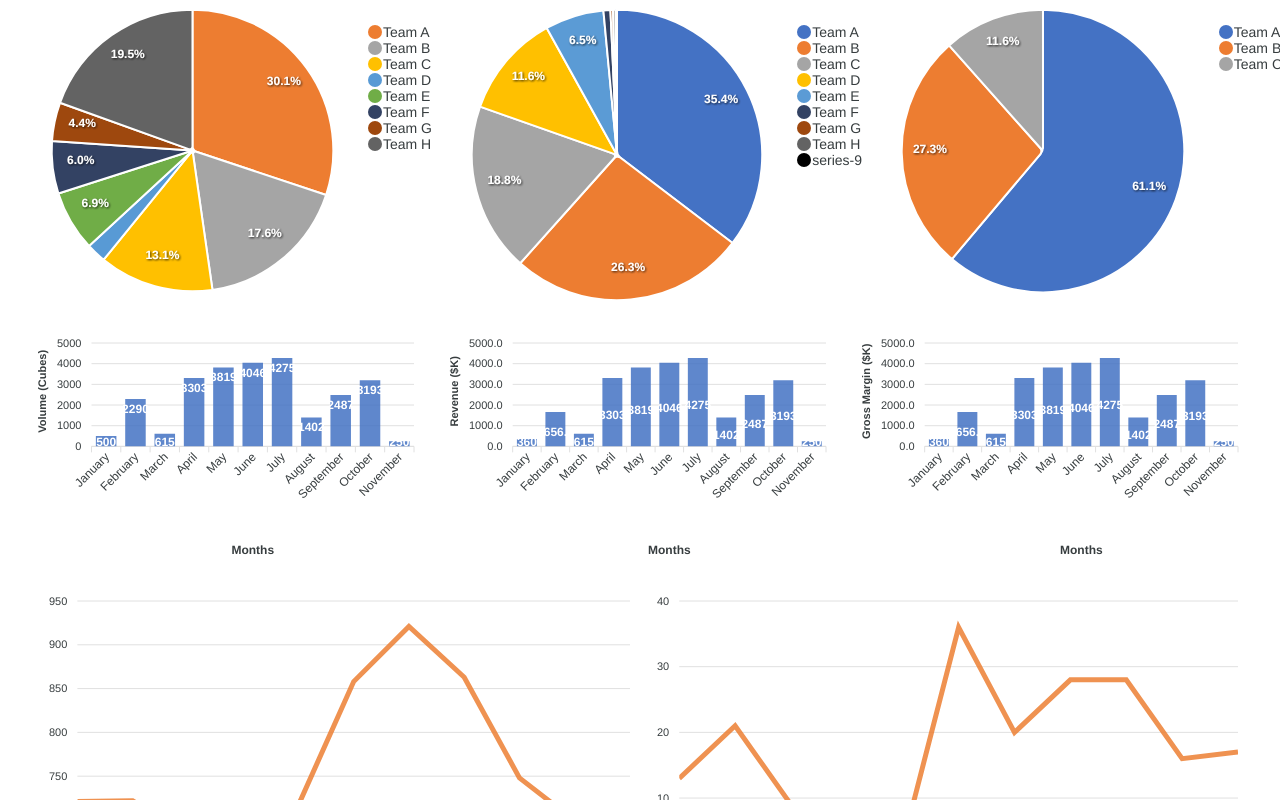
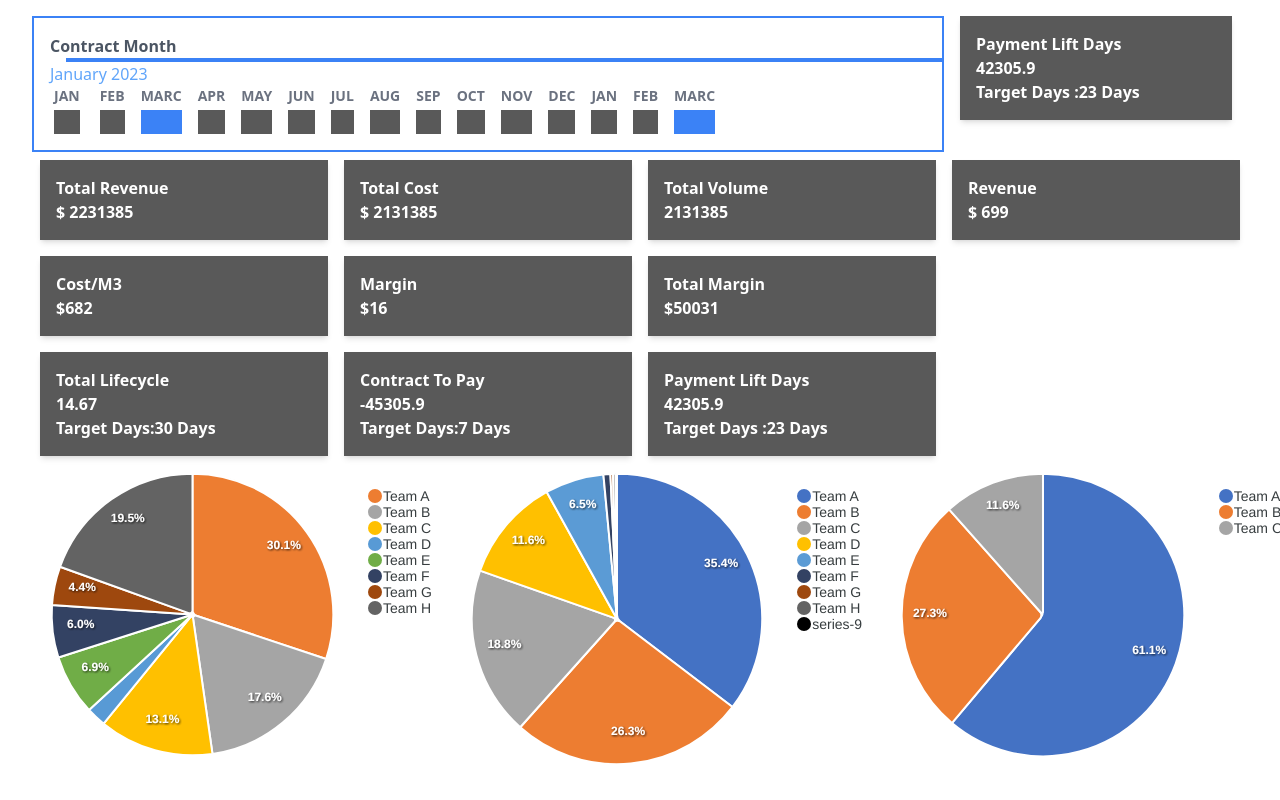
Before and after one commit to Felexonyango/Assessment, a React (Vite) app: page / in a window 1280 px wide. Shown: the top 800 px of the page. Built offline with nearby package versions, Linux system fonts and the light colour scheme.

Commit message:
updated changes

```diff
--- a/src/App.jsx
+++ b/src/App.jsx
@@ -12,10 +12,12 @@ import Revenue from "./components/energyDel/bar/Revenue";
 import GrossMargin from "./components/energyDel/bar/GrossMargin";
 import AverageMargin from "./components/energyDel/line/AverageMargin";
 import AverageSales from "./components/energyDel/line/AverageSales";
+import EnergyDashboard from "./components/energyDel/EnergyDashboard";
 
 function App() {
   return (
     <div className="container">
+      <EnergyDashboard/>
       <div className="flex flex-col md:flex-row">
         <FirstChart />
         <SecondChart />
@@ -25,19 +27,15 @@ function App() {
         <VolumeCube />
         <Revenue />
         <GrossMargin />
+      </div>
+      <div className="flex flex-col md:flex-row ">
+        <div className=" w-full">
+          <AverageSales />
         </div>
-        <div className="flex flex-col md:flex-row ">
         <div className=" w-full">
-
-        <AverageSales/>
-          </div>
-          <div className=" w-full">
-
-        <AverageMargin/>
-          </div>
-
+          <AverageMargin />
         </div>
-
+      </div>
     </div>
   );
 }
--- /dev/null
+++ b/src/components/energyDel/EnergyDashboard.jsx
@@ -0,0 +1,108 @@
+import React, { useState } from "react";
+import MonthBar from "./MonthBar";
+
+const EnergyDashboard = () => {
+  const [totalRevenue, setTotalRevenue] = useState(2231385);
+  const [totalCost, setTotalCost] = useState(2131385);
+  const [totalMargin, setTotalMargin] = useState(50031);
+  const [totalVolume, setTotalVolume] = useState(2131385);
+  const [revenue, setRevenue] = useState(699);
+  const [cost, setCost] = useState(682);
+  const [margin, setMargin] = useState(16);
+  const [totalLifecycle, setTotalLifecycle] = useState(14.67);
+  const [contractToPay, setContractToPay] = useState(45305.9);
+  const [paymentLiftDays, setPaymentLiftDays] = useState(42305.9);
+
+  return (
+    <>
+      <div className="flex flex-wrap w-full">
+        <div className="w-full md:w-1/2 lg:w-3/4">
+          <MonthBar />
+        </div>
+        <div className="w-full md:w-1/2 lg:w-1/4 p-2">
+          <div className="bg-customGray p-4 m-2 rounded-lg shadow-md">
+            <h2 className="text-white  font-bold">Payment Lift Days</h2>
+            <p className="text-white  font-bold">{paymentLiftDays}</p>
+            <p className="text-white  font-bold"> Target Days :23 Days</p>
+          </div>
+        </div>
+      </div>
+      <div className="flex flex-wrap w-full">
+        <div className="w-full md:w-1/2 lg:w-1/4">
+          <div className="bg-customGray p-4 m-2 rounded-lg shadow-md">
+            <h2 className="text-white  font-bold">Total Revenue</h2>
+            <p className="text-white  font-bold"> $ {totalRevenue}</p>
+          </div>
+        </div>
+        <div className="w-full md:w-1/2 lg:w-1/4">
+          <div className="bg-customGray p-4 m-2 rounded-lg shadow-md">
+            <h2 className="text-white  font-bold">Total Cost</h2>
+            <p className="text-white  font-bold"> $ {totalCost}</p>
+          </div>
+        </div>
+
+        <div className="w-full md:w-1/2 lg:w-1/4">
+          <div className="bg-customGray p-4 m-2 rounded-lg shadow-md">
+            <h2 className="text-white  font-bold">Total Volume</h2>
+            <p className="text-white  font-bold">{totalVolume}</p>
+          </div>
+        </div>
+
+        <div className="w-full md:w-1/2 lg:w-1/4">
+          <div className="bg-customGray p-4 m-2 rounded-lg shadow-md">
+            <h2 className="text-white  font-bold">Revenue</h2>
+            <p className="text-white  font-bold"> $ {revenue}</p>
+          </div>
+        </div>
+      </div>
+
+      <div className="flex flex-wrap w-full">
+        <div className="w-full md:w-1/2 lg:w-1/4">
+          <div className="bg-customGray p-4 m-2 rounded-lg shadow-md">
+            <h2 className="text-white  font-bold">Cost/M3</h2>
+            <p className="text-white  font-bold"> ${cost}</p>
+          </div>
+        </div>
+
+        <div className="w-full md:w-1/2 lg:w-1/4">
+          <div className="bg-customGray p-4 m-2 rounded-lg shadow-md">
+            <h2 className="text-white  font-bold">Margin</h2>
+            <p className="text-white  font-bold"> ${margin}</p>
+          </div>
+        </div>
+        <div className="w-full md:w-1/2 lg:w-1/4">
+          <div className="bg-customGray p-4 m-2 rounded-lg shadow-md">
+            <h2 className="text-white  font-bold">Total Margin</h2>
+            <p className="text-white  font-bold"> ${totalMargin}</p>
+          </div>
+        </div>
+      </div>
+      <div className="flex flex-wrap w-full">
+        <div className="w-full md:w-1/2 lg:w-1/4">
+          <div className="bg-customGray p-4 m-2 rounded-lg shadow-md">
+            <h2 className="text-white  font-bold">Total Lifecycle</h2>
+            <p className="text-white  font-bold">{totalLifecycle}</p>
+            <p className="text-white  font-bold">Target Days:30 Days</p>
+          </div>
+        </div>
+
+        <div className="w-full md:w-1/2 lg:w-1/4">
+          <div className="bg-customGray p-4 m-2 rounded-lg shadow-md">
+            <h2 className="text-white  font-bold">Contract To Pay</h2>
+            <p className="text-white  font-bold">-{contractToPay}</p>
+            <p className="text-white  font-bold">Target Days:7 Days</p>
+          </div>
+        </div>
+        <div className="w-full md:w-1/2 lg:w-1/4">
+          <div className="bg-customGray p-4 m-2 rounded-lg shadow-md">
+            <h2 className="text-white  font-bold">Payment Lift Days</h2>
+            <p className="text-white  font-bold">{paymentLiftDays}</p>
+            <p className="text-white  font-bold"> Target Days :23 Days</p>
+          </div>
+        </div>
+      </div>
+    </>
+  );
+};
+
+export default EnergyDashboard;
--- /dev/null
+++ b/src/components/energyDel/MonthBar.jsx
@@ -0,0 +1,67 @@
+import React, { useState } from "react";
+
+const MonthBar = () => {
+  const currentDate = new Date();
+  const [startYear, setStartYear] = useState(2023);
+  const [startMonth, setStartMonth] = useState(0);
+  const currentYear = currentDate.getFullYear();
+  const currentMonth = currentDate.getMonth();
+
+  const totalMonths =
+    (currentYear - startYear) * 12 + (currentMonth - startMonth) + 1;
+
+  const months = Array.from({ length: totalMonths }, (_, index) => {
+    const monthIndex = (startMonth + index) % 12;
+    return monthIndex < 0 ? monthIndex + 12 : monthIndex;
+  });
+
+  const monthLabels = [
+    "JAN",
+    "FEB",
+    "MARC",
+    "APR",
+    "MAY",
+    "JUN",
+    "JUL",
+    "AUG",
+    "SEP",
+    "OCT",
+    "NOV",
+    "DEC",
+  ];
+
+  return (
+    <div className="border-2 border-blue-500 rounded-lg mt-4">
+      <div className="p-4">
+        <h6 className="font-bold text-gray-600">Contract Month</h6>
+        <hr className="mx-4 border-2 border-blue-500 h-px w-full" />
+        <div className="text-blue-400">
+          {new Date(startYear, startMonth).toLocaleString("en", {
+            month: "long",
+          })}{" "}
+          {startYear}
+        </div>
+        <div className="">
+          <div className="flex flex-wrap space-x-4 items-start">
+            {months.map((monthIndex) => (
+              <div key={monthIndex} className="text-center mx-1">
+                <div className="text-sm font-semibold  text-gray-500 mb-1">
+                  {monthLabels[monthIndex]}
+                </div>
+                <div
+                  className={`px-2 py-3 sp rounded-md ${
+                    monthIndex === currentMonth
+                      ? "bg-blue-500 text-white"
+                      : "bg-customGray"
+                  }`}
+                ></div>
+              </div>
+            ))}
+          </div>
+        </div>
+      </div>
+    </div>
+  );
+};
+
+export default MonthBar;
--- a/src/components/energyDel/line/AverageMargin.jsx
+++ b/src/components/energyDel/line/AverageMargin.jsx
@@ -14,18 +14,17 @@ const AverageMargin = () => {
         height: 350,
         type: "line",
         zoom: {
-              enabled: false
-            }
+          enabled: false,
+        },
+        toolbar: {
+          show: false,
+        },
       },
       stroke: {
         curve: "straight",
-            colors: ["#ed7f33"]
+        colors: ["#ed7f33"],
       },
-          chart: {
-            toolbar: {
-              show: false,
 
-            }},
       width: "100%",
       xaxis: {
         categories: [
@@ -43,7 +42,6 @@ const AverageMargin = () => {
         ],
       },
     },
-
   });
 
   return (
--- a/tailwind.config.js
+++ b/tailwind.config.js
@@ -18,6 +18,7 @@ module.exports = {
     },
     extend: {
       colors: {
+        customGray: '#595959',
         border: "hsl(var(--border))",
         input: "hsl(var(--input))",
         ring: "hsl(var(--ring))",
```
Lines whose indentation alone changed are shown as unchanged.
